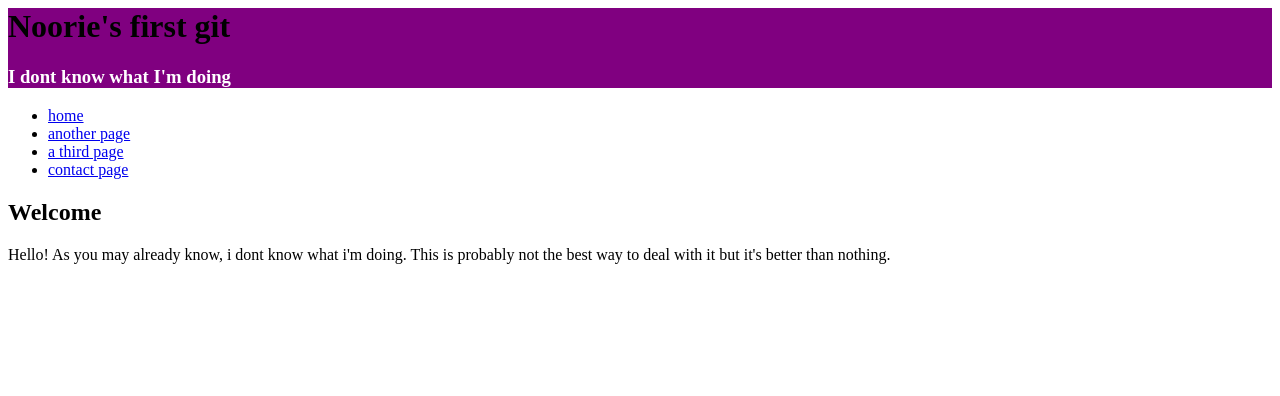
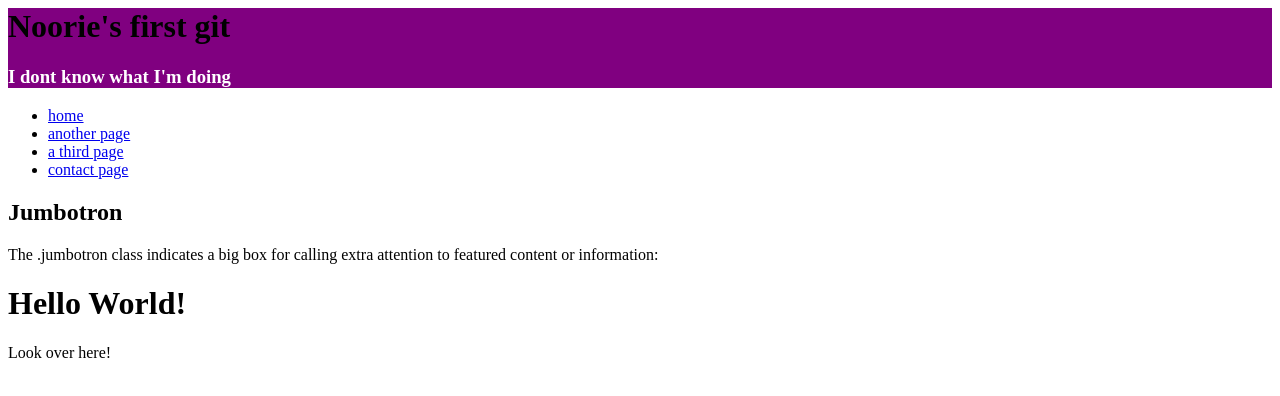
Before and after one commit to Nooriejbk/MyFirst.github.io, a plain HTML site: page index.html in a window 1280 px wide. Drawn offline with Linux system fonts and the light colour scheme.

Commit message:
Update index.html

```diff
--- a/index.html
+++ b/index.html
@@ -16,9 +16,13 @@
       <li> <a href="contact.html">contact page</a></li>
     </ul>
   </div>
-  <div id="content">
-    <h2>Welcome</h2>
-    <p>Hello! As you may already know, i dont know what i'm doing. This is probably not the best way to deal with it but it's better than nothing.</p>
+  <div class="container">
+  <h2>Jumbotron</h2>
+  <p>The .jumbotron class indicates a big box for calling extra attention to featured content or information:</p>
+  <div class="jumbotron">
+    <h1>Hello World!</h1>
+    <p>Look over here!</p>
   </div>
+</div>
 </body>
 </html>
```
